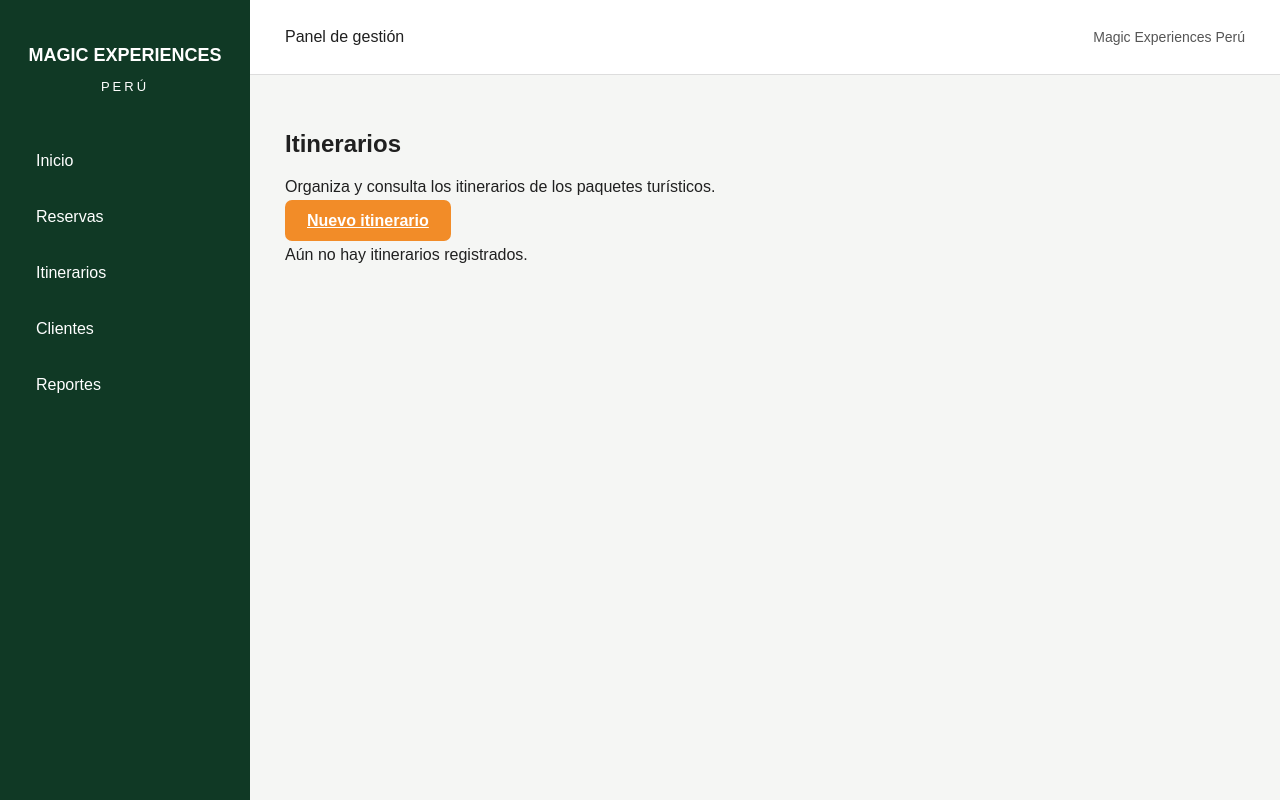
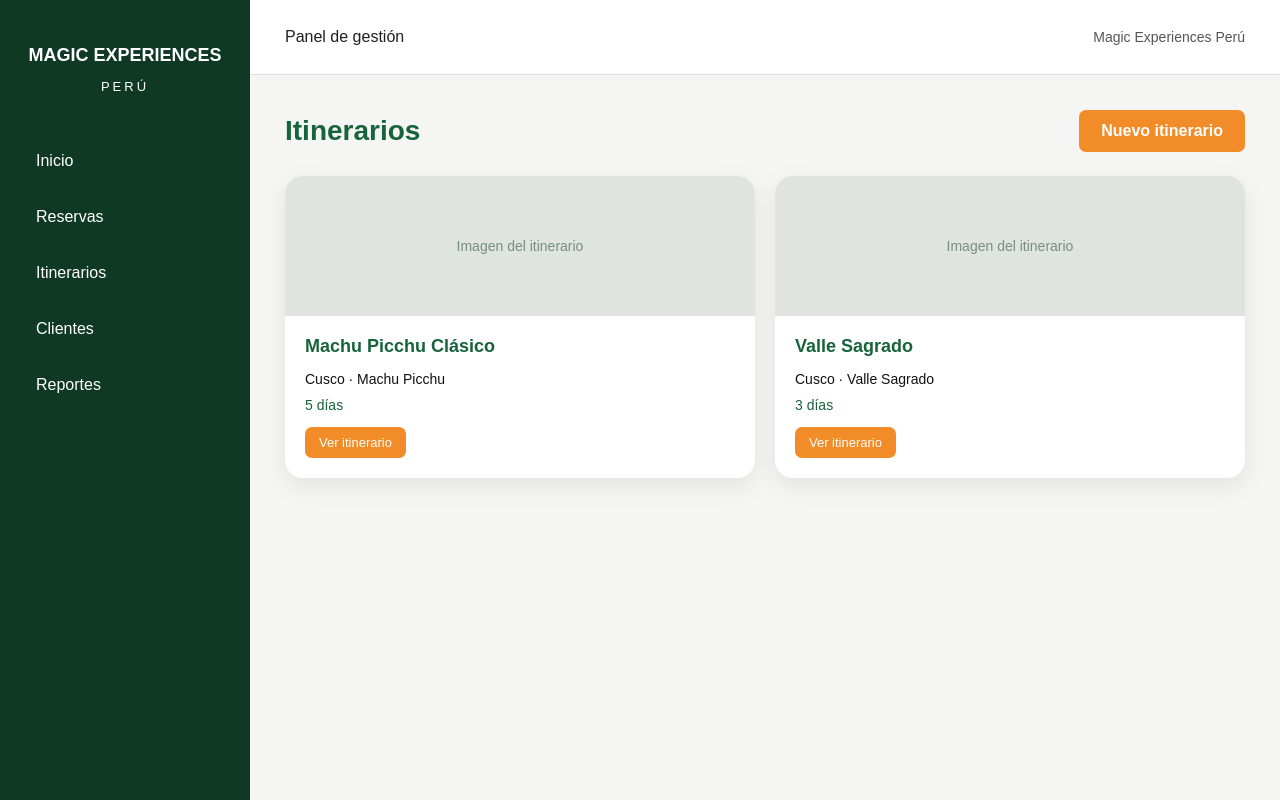
Before and after one commit to Rodri7930/PROYECTO-MEP, a Django app: template src/ui/templates/ui/itinerarios.html in a window 1280 px wide. Run offline with Django 5.2, Linux system fonts and the light colour scheme; the template is opened without the code that fills it, so the values that code supplies are empty.

Commit message:
refactor: (REFACTOR) mejorar diseño de itinerarios y menu activo

```diff
--- a/src/ui/static/ui/css/base.css
+++ b/src/ui/static/ui/css/base.css
@@ -67,6 +67,12 @@ body {
 .enlace-menu:hover,
 .enlace-menu:focus-visible {
     background: #24583d;
+}
+
+.enlace-menu.activo {
+    background: var(--naranja);
+    color: var(--blanco);
+    font-weight: 700;
 }
 
 .area-principal {
@@ -239,9 +245,7 @@ body {
 }
 
 
-/* ========================================
-   RESERVAS - MAGIC EXPERIENCES PERÚ
-   ======================================== */
+/* RESERVAS - MAGIC EXPERIENCES PERÚ*/
 
 .seccion-reservas {
     margin-bottom: 35px;
@@ -298,9 +302,7 @@ body {
 }
 
 
-/* ==========================================
-   FORMULARIO NUEVO PAQUETE
-   ========================================== */
+/*FORMULARIO NUEVO PAQUETE*/
 
 .seccion-formulario {
     max-width: 850px;
@@ -437,3 +439,110 @@ body {
         flex-direction: column;
     }
 }
+
+
+/* ITINERARIOS - MAGIC EXPERIENCES PERÚ */
+
+.seccion-itinerarios {
+    max-width: 1100px;
+}
+
+.seccion-itinerarios .titulo-pagina {
+    margin-bottom: 24px;
+}
+
+.cuadricula-itinerarios {
+    display: grid;
+    grid-template-columns: repeat(2, minmax(0, 1fr));
+    gap: 20px;
+}
+
+.tarjeta-itinerario {
+    background: var(--blanco);
+    border-radius: 18px;
+    overflow: hidden;
+    box-shadow: 0 8px 24px rgba(0, 0, 0, 0.08);
+}
+
+.imagen-itinerario {
+    height: 140px;
+    background: #dfe4e1;
+    display: flex;
+    align-items: center;
+    justify-content: center;
+    color: #788d85;
+    font-size: 14px;
+}
+
+.detalle-itinerario {
+    padding: 20px;
+}
+
+.detalle-itinerario h2 {
+    color: var(--verde-titulo);
+    font-size: 18px;
+    margin: 0 0 14px;
+}
+
+.detalle-itinerario p {
+    color: #111111;
+    font-size: 14px;
+    margin: 0 0 10px;
+}
+
+.detalle-itinerario .duracion-itinerario {
+    color: var(--verde-titulo);
+    margin-bottom: 14px;
+}
+
+.boton-itinerario {
+    display: inline-block;
+    padding: 8px 14px;
+    font-size: 13px;
+    font-weight: 400;
+    cursor: default;
+}
+
+.nota-itinerarios {
+    margin-top: 24px;
+    color: #666666;
+    font-size: 13px;
+}
+
+.enlace-nuevo-itinerario {
+    display: inline-block;
+    margin-top: 8px;
+    color: var(--verde-titulo);
+    font-size: 14px;
+}
+
+@media (max-width: 850px) {
+    .cuadricula-itinerarios {
+        grid-template-columns: 1fr;
+    }
+}
+
+.cabecera-itinerarios {
+    display: flex;
+    justify-content: space-between;
+    align-items: center;
+    gap: 20px;
+    margin-bottom: 24px;
+}
+
+.cabecera-itinerarios .titulo-pagina {
+    margin: 0;
+}
+
+.cabecera-itinerarios .boton-principal {
+    display: inline-block;
+    text-decoration: none;
+    white-space: nowrap;
+}
+
+@media (max-width: 600px) {
+    .cabecera-itinerarios {
+        flex-direction: column;
+        align-items: flex-start;
+    }
+}
--- a/src/ui/templates/ui/base.html
+++ b/src/ui/templates/ui/base.html
@@ -17,12 +17,32 @@
             </div>
 
             <nav class="navegacion" aria-label="Menú principal">
-                <a href="/" class="enlace-menu">Inicio</a>
-                <a href="/reservas/" class="enlace-menu">Reservas</a>
-                <a href="/itinerarios/" class="enlace-menu">Itinerarios</a>
-                <a href="/clientes/" class="enlace-menu">Clientes</a>
-                <a href="/reportes/" class="enlace-menu">Reportes</a>
+                <a href="/"
+                class="enlace-menu {% if request.path == '/' %}activo{% endif %}">
+                    Inicio
+                </a>
+
+                <a href="/reservas/"
+                class="enlace-menu {% if request.path|slice:':10' == '/reservas/' %}activo{% endif %}">
+                    Reservas
+                </a>
+
+                <a href="/itinerarios/"
+                class="enlace-menu {% if request.path|slice:':13' == '/itinerarios/' %}activo{% endif %}">
+                    Itinerarios
+                </a>
+
+                <a href="/clientes/"
+                class="enlace-menu {% if request.path|slice:':10' == '/clientes/' %}activo{% endif %}">
+                    Clientes
+                </a>
+
+                <a href="/reportes/"
+                class="enlace-menu {% if request.path|slice:':10' == '/reportes/' %}activo{% endif %}">
+                    Reportes
+                </a>
             </nav>
+
         </aside>
 
         <div class="area-principal">
--- a/src/ui/templates/ui/itinerarios.html
+++ b/src/ui/templates/ui/itinerarios.html
@@ -1,12 +1,56 @@
+
 {% extends "ui/base.html" %}
 
+{% block titulo %}Itinerarios | Magic Experiences Perú{% endblock %}
+
 {% block contenido %}
-<section class="panel-itinerarios">
-    <h1>Itinerarios</h1>
-    <p>Organiza y consulta los itinerarios de los paquetes turísticos.</p>
+<section class="seccion-itinerarios">
 
-    <a href="#" class="boton-principal">Nuevo itinerario</a>
+    <div class="cabecera-itinerarios">
+        <h1 class="titulo-pagina">Itinerarios</h1>
 
-    <p>Aún no hay itinerarios registrados.</p>
+        <a href="#" class="boton-principal">
+            Nuevo itinerario
+        </a>
+    </div>
+
+    <div class="cuadricula-itinerarios">
+
+        <!-- Tarjeta demostrativa 1 -->
+        <article class="tarjeta-itinerario">
+            <div class="imagen-itinerario">
+                <span>Imagen del itinerario</span>
+            </div>
+
+            <div class="detalle-itinerario">
+                <h2>Machu Picchu Clásico</h2>
+                <p>Cusco · Machu Picchu</p>
+                <p class="duracion-itinerario">5 días</p>
+
+                <span class="boton-principal boton-itinerario">
+                    Ver itinerario
+                </span>
+            </div>
+        </article>
+
+        <!-- Tarjeta demostrativa 2 -->
+        <article class="tarjeta-itinerario">
+            <div class="imagen-itinerario">
+                <span>Imagen del itinerario</span>
+            </div>
+
+            <div class="detalle-itinerario">
+                <h2>Valle Sagrado</h2>
+                <p>Cusco · Valle Sagrado</p>
+                <p class="duracion-itinerario">3 días</p>
+
+                <span class="boton-principal boton-itinerario">
+                    Ver itinerario
+                </span>
+            </div>
+        </article>
+
+    </div>
+
 </section>
 {% endblock %}
```
